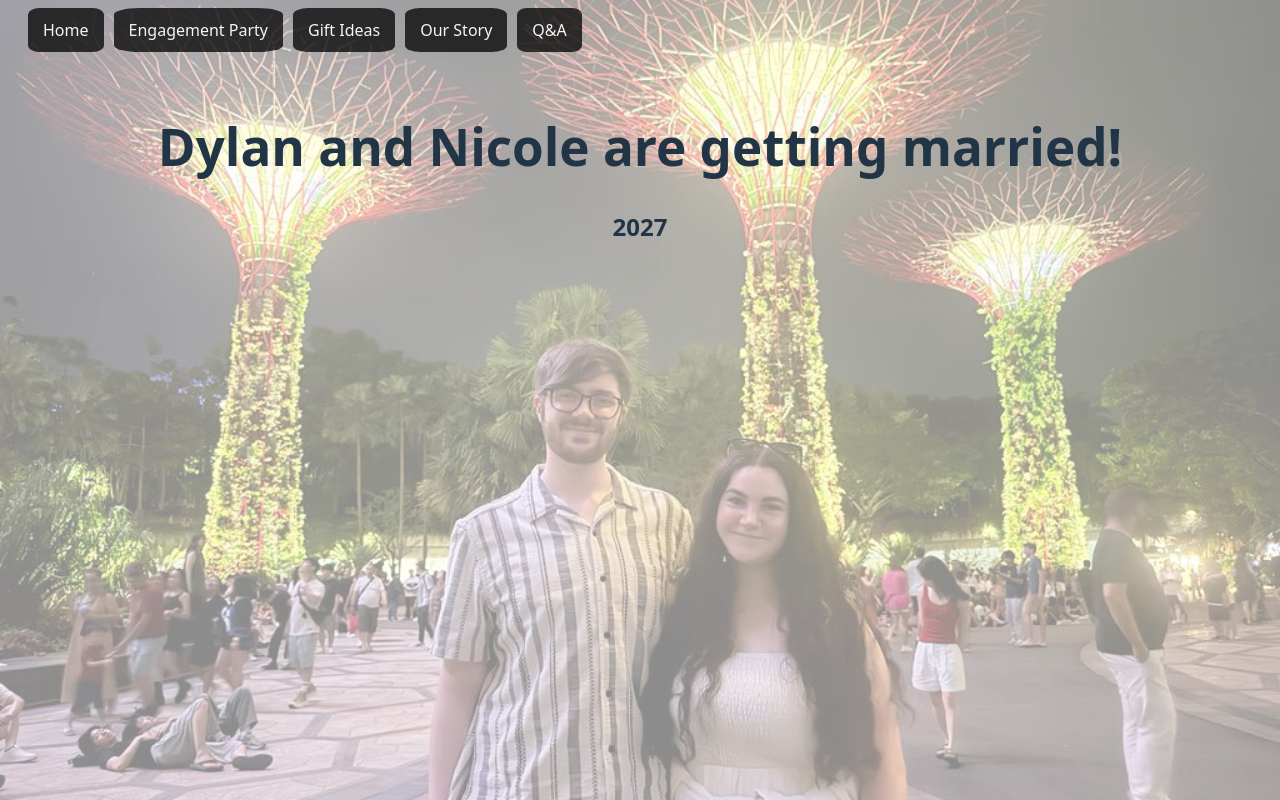
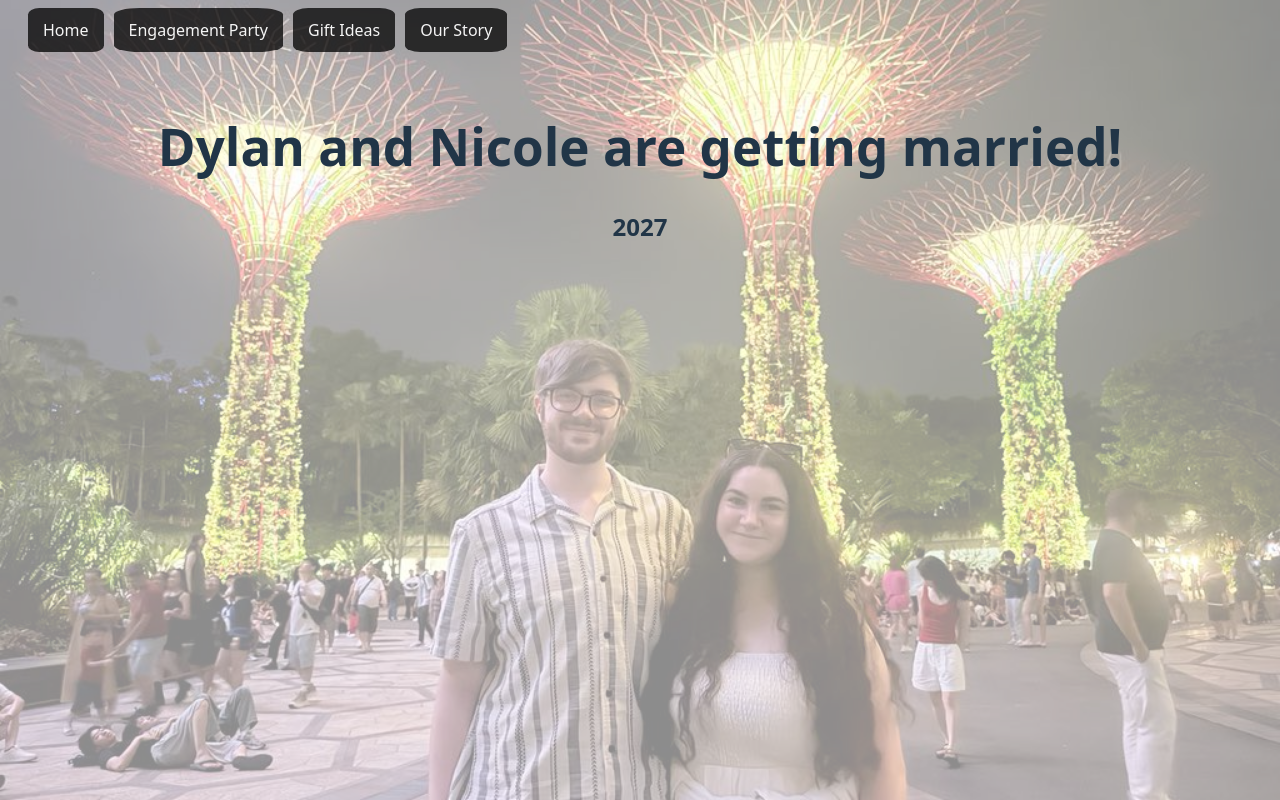
Before and after one commit to dmciver619/WeddingWebsite, a Vue app in the folder wedding-frontend/: page / in a window 1280 px wide. Built offline with nearby package versions, Linux system fonts and the light colour scheme; no server answers.

Commit message:
Remove Q&A Page

```diff
--- a/wedding-frontend/src/components/Navigation.vue
+++ b/wedding-frontend/src/components/Navigation.vue
@@ -5,7 +5,6 @@
         <!-- <RouterLink to="/wedding">Wedding</RouterLink> -->
         <RouterLink to="/gifts">Gift Ideas</RouterLink>
         <RouterLink to="/our-story">Our Story</RouterLink>
-        <RouterLink to="/questions">Q&A</RouterLink>
     </nav>
 </template>
 
--- a/wedding-frontend/src/components/views/Questions.vue
+++ /dev/null
@@ -1,3 +0,0 @@
-<template>
-    <h1>Q&A</h1>
-</template>
```
Also changed, not shown: wedding-frontend/src/router.js (+1 -7 lines).
